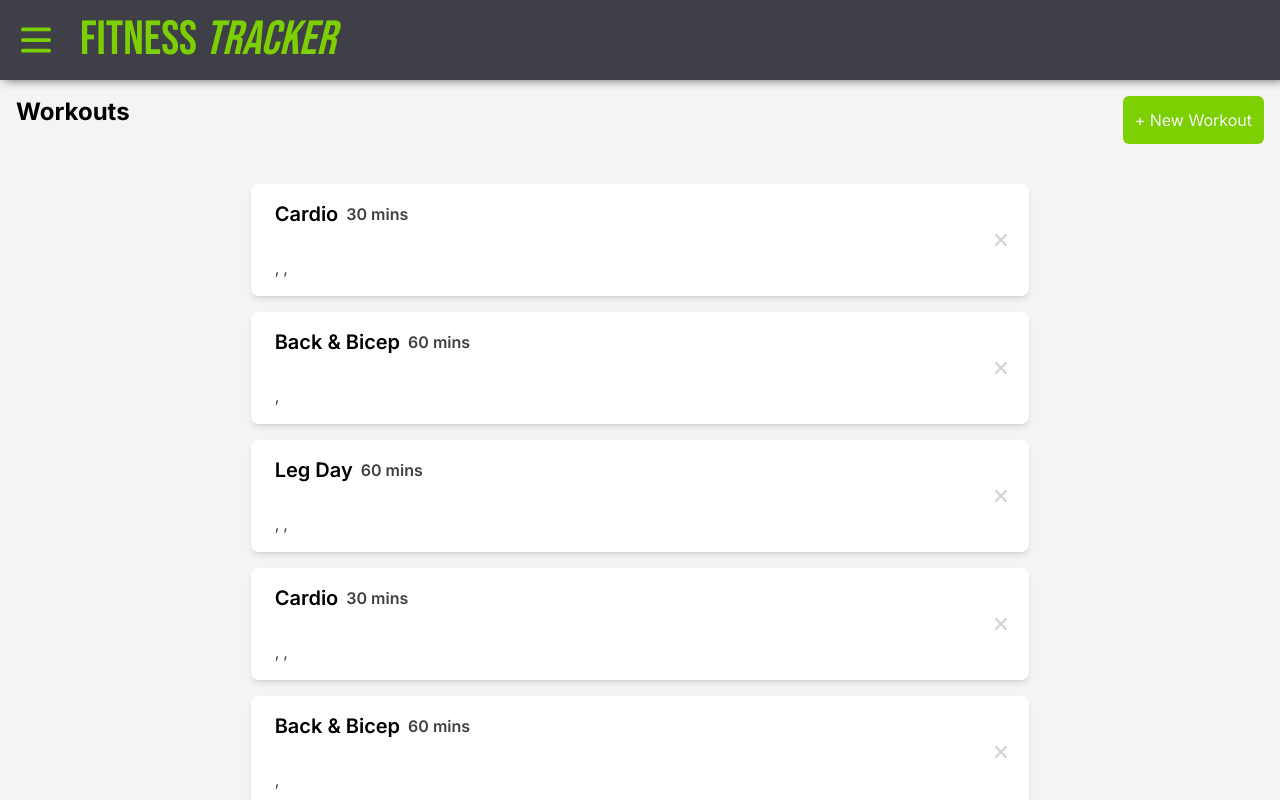
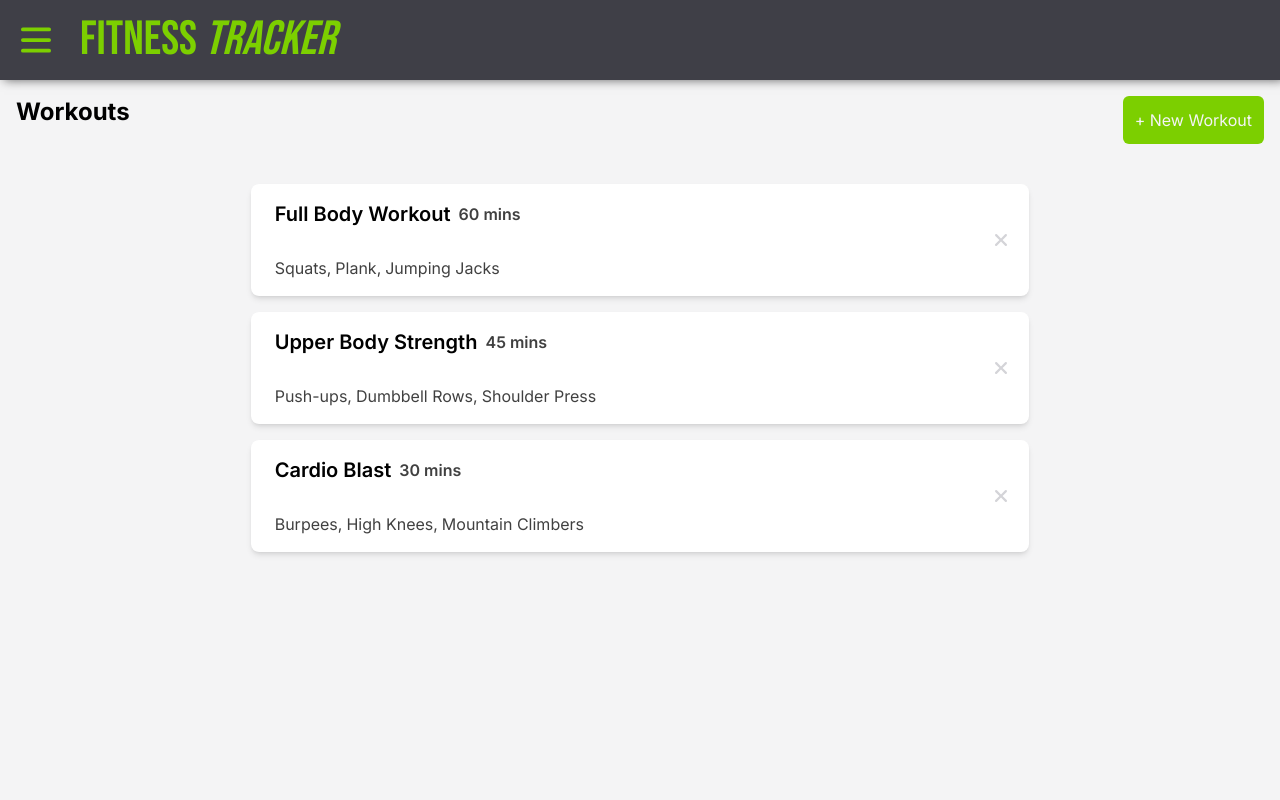
Before and after one commit to DanielG808/fitness-tracker, a Next.js app: page /dashboard/workouts in a window 1280 px wide. Built offline with nearby package versions, Linux system fonts and the light colour scheme.

Commit message:
fixed typing issues in components after db schema changes

```diff
--- a/src/components/workouts-list.tsx
+++ b/src/components/workouts-list.tsx
@@ -2,79 +2,82 @@ import WorkoutCard from "./workout-card";
 
 const workouts = [
   {
-    title: "Cardio",
-    duration: 30,
-    exerciseList: ["Running", "Swimming", "Biking"],
+    title: "Full Body Workout",
+    duration: 60,
+    createdAt: "2025-05-28T21:41:03.229Z",
+    updatedAt: "2025-05-28T21:41:03.229Z",
+    exerciseList: [
+      {
+        id: "cmb8gz99x00012ovcoxd2cfsj",
+        name: "Squats",
+        minutes: 15,
+        reps: 20,
       },
       {
-    title: "Back & Bicep",
-    duration: 60,
-    exerciseList: ["Pull Ups", "Bicep Curls"],
+        id: "cmb8gz99x00022ovcknlatq83",
+        name: "Plank",
+        minutes: 10,
+        reps: null,
       },
       {
-    title: "Leg Day",
-    duration: 60,
-    exerciseList: ["Squats", "Leg Press", "Leg Extensions"],
+        id: "cmb8gz99x00032ovc5bc9zd3l",
+        name: "Jumping Jacks",
+        minutes: 5,
+        reps: 50,
+      },
+    ],
   },
   {
-    title: "Cardio",
-    duration: 30,
-    exerciseList: ["Running", "Swimming", "Biking"],
+    title: "Upper Body Strength",
+    duration: 45,
+    createdAt: "2025-05-29T13:39:23.454Z",
+    updatedAt: "2025-05-29T13:39:23.454Z",
+    exerciseList: [
+      {
+        id: "cmb9f7o3x0001rn8816y397us",
+        name: "Push-ups",
+        minutes: 10,
+        reps: 30,
       },
       {
-    title: "Back & Bicep",
-    duration: 60,
-    exerciseList: ["Pull Ups", "Bicep Curls"],
+        id: "cmb9f7o3x0002rn88bojd1a6m",
+        name: "Dumbbell Rows",
+        minutes: 15,
+        reps: 12,
       },
       {
-    title: "Leg Day",
-    duration: 60,
-    exerciseList: ["Squats", "Leg Press", "Leg Extensions"],
+        id: "cmb9f7o3x0003rn88q9rzhair",
+        name: "Shoulder Press",
+        minutes: 10,
+        reps: 15,
+      },
+    ],
   },
   {
-    title: "Cardio",
+    title: "Cardio Blast",
     duration: 30,
-    exerciseList: ["Running", "Swimming", "Biking"],
+    createdAt: "2025-05-29T13:46:04.606Z",
+    updatedAt: "2025-05-29T13:46:04.606Z",
+    exerciseList: [
+      {
+        id: "cmb9fg9mm0001rnc8pcvhecz2",
+        name: "Burpees",
+        minutes: 10,
+        reps: 25,
       },
       {
-    title: "Back & Bicep",
-    duration: 60,
-    exerciseList: ["Pull Ups", "Bicep Curls"],
+        id: "cmb9fg9mm0002rnc89sqx7uwd",
+        name: "High Knees",
+        minutes: 10,
+        reps: null,
       },
       {
-    title: "Leg Day",
-    duration: 60,
-    exerciseList: ["Squats", "Leg Press", "Leg Extensions"],
+        id: "cmb9fg9mm0003rnc838excmom",
+        name: "Mountain Climbers",
+        minutes: 10,
+        reps: 40,
       },
-  {
-    title: "Cardio",
-    duration: 30,
-    exerciseList: ["Running", "Swimming", "Biking"],
-  },
-  {
-    title: "Back & Bicep",
-    duration: 60,
-    exerciseList: ["Pull Ups", "Bicep Curls"],
-  },
-  {
-    title: "Leg Day",
-    duration: 60,
-    exerciseList: ["Squats", "Leg Press", "Leg Extensions"],
-  },
-  {
-    title: "Cardio",
-    duration: 30,
-    exerciseList: ["Running", "Swimming", "Biking"],
-  },
-  {
-    title: "Back & Bicep",
-    duration: 60,
-    exerciseList: ["Pull Ups", "Bicep Curls"],
-  },
-  {
-    title: "Leg Day",
-    duration: 60,
-    exerciseList: ["Squats", "Leg Press", "Leg Extensions"],
+    ],
   },
 ];
 
@@ -83,13 +86,7 @@ export default function WorkoutsList() {
     <div className="h-screen w-full overflow-y-auto">
       <ul className="flex flex-col items-center space-y-4 my-4 sm:m-10">
         {workouts.map((workout, index) => (
-          <WorkoutCard
-            key={index}
-            workout={{
-              ...workout,
-              exerciseList: workout.exerciseList as [string, ...string[]],
-            }}
-          />
+          <WorkoutCard key={index} workout={workout} />
         ))}
       </ul>
     </div>
```
Lines whose indentation alone changed are shown as unchanged.
